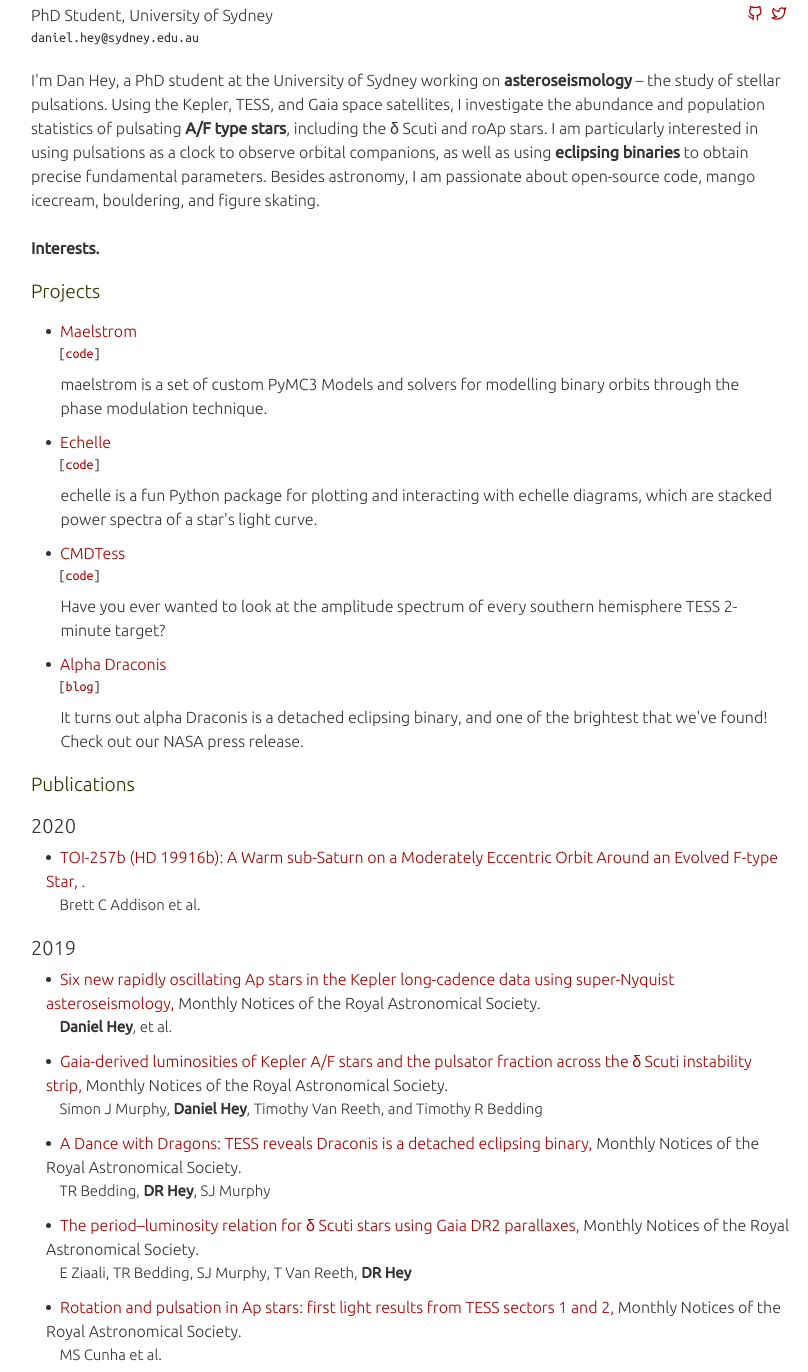
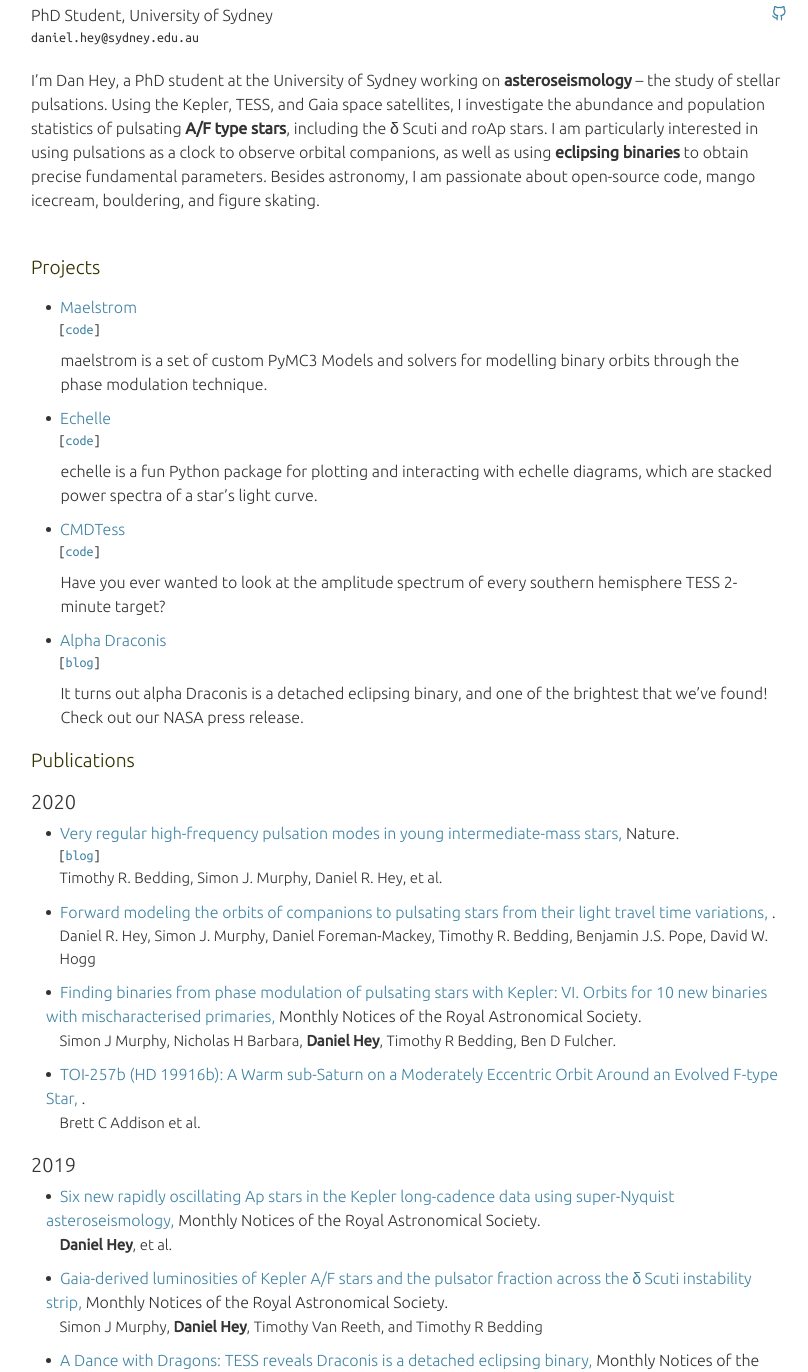
Before and after one commit to danhey/danhey.github.io, a plain HTML site: page index.html in a window 1280 px wide. Shown: the part 317-1689 px from the top of the page, without its empty margins (229-1037 px from the left). Drawn offline with Linux system fonts and the light colour scheme.

Commit message:
some updates

```diff
--- a/css/main.css
+++ b/css/main.css
@@ -12,7 +12,7 @@ body {
 
 a,
 a:hover {
-  color: #a00;
+  color: rgb(65, 132, 164);
   text-decoration: none;
 }
 
@@ -67,7 +67,7 @@ blockquote {
   font-size: 1.4rem;
   font-family: Georgia, bitstream charter, serif;
   border-left: 3px solid;
-  border-color: #a00;
+  border-color: rgb(34, 170, 0);
   padding-left: 20px;
 }
 
@@ -81,7 +81,7 @@ span {
 
 a,
 a:hover {
-  color: #a00;
+  color: rgb(65, 132, 164);
   text-decoration: none;
 }
 
--- a/index.html
+++ b/index.html
@@ -1,12 +1,9 @@
 <!DOCTYPE html>
 <html>
-
 	<head>
-	<meta name="generator" content="Hugo 0.62.2" />
+	<meta name="generator" content="Hugo 0.67.1" />
 	<meta charset="utf-8" />
-	<meta http-equiv="X-UA-Compatible" content="IE=edge">
-	<title>Daniel Hey- PhD Student</title>
-	<link rel="apple-touch-icon" sizes="180x180" href=https://danhey.github.io/apple-touch-icon.png>
+	<meta http-equiv="X-UA-Compatible" content="IE=edge"><title>Daniel Hey- PhD Student</title><link rel="apple-touch-icon" sizes="180x180" href=https://danhey.github.io/apple-touch-icon.png>
 	<link rel="icon" type="image/png" sizes="32x32" href=https://danhey.github.io/favicon-32x32.png>
 	<link rel="icon" type="image/png" sizes="16x16" href=https://danhey.github.io/favicon-16x16.png>
 	<link rel="manifest" href=https://danhey.github.io/site.webmanifest>
@@ -21,17 +18,15 @@
 <meta property="og:type" content="website" />
 <meta property="og:url" content="https://danhey.github.io/" />
 
-	<meta name="twitter:card" content="summary" />
-	<meta name="twitter:title" content="Daniel Hey" />
-	<meta name="twitter:description" content="" />
-	<link href="https://fonts.googleapis.com/css?family=Ubuntu:300,400,300italic,400italic|Raleway:500,100,300"
-		rel="stylesheet">
+<meta name="twitter:card" content="summary"/>
+<meta name="twitter:title" content="Daniel Hey"/>
+<meta name="twitter:description" content=""/>
+<link href="https://fonts.googleapis.com/css?family=Ubuntu:300,400,300italic,400italic|Raleway:500,100,300" rel="stylesheet">
 
-	<link rel="stylesheet" type="text/css" media="screen" href=css/normalize.css />
-	<link rel="stylesheet" type="text/css" media="screen" href=css/main.css />
+	<link rel="stylesheet" type="text/css" media="screen" href=https://danhey.github.io/css/normalize.css />
+	<link rel="stylesheet" type="text/css" media="screen" href=https://danhey.github.io/css/main.css />
 
-	<script src=js/feather.min.js></script>
-	<script src=js/main.js></script>
+	<script src=https://danhey.github.io/js/feather.min.js></script><script src=https://danhey.github.io/js/main.js></script>
 </head>
 
 
@@ -41,18 +36,14 @@
 	<img src=https://danhey.github.io/profile.jpg class="profile_image">
 	<h1 class="site-title">Daniel Hey</h1>
 	<div class="site-affilation">
-				<span class="affilation">
-					<ul class="flat">
+		<span class="affilation"><ul class="flat">
 				<li class="position">PhD Student, University of Sydney</li>
 				<li class="email">daniel.hey@sydney.edu.au</li>
-					</ul>
-				</span>
+			</ul></span>
 
 
 		<nav class="nav social">
-					<ul class="flat"><a href="https://github.com/danhey" title="GitHub"><i
-								data-feather="github"></i></a><a href="https://twitter.com/danhey__" title="Twitter"><i
-								data-feather="twitter"></i></a>
+			<ul class="flat"><a href="https://github.com/danhey" title="GitHub"><i data-feather="github"></i></a>
 			</ul>
 		</nav>
 	</div>
@@ -65,20 +56,13 @@
 </div>
 
 			<div class="introduction"><span>
-				I'm Dan Hey, a PhD student at the University of Sydney working on <strong>asteroseismology</strong> –
-				the study of stellar pulsations.
-				Using the Kepler, TESS, and Gaia space satellites, I investigate the abundance and population statistics
-				of pulsating <strong>A/F
-					type stars</strong>, including the δ Scuti and roAp stars. I am particularly interested in using
-				pulsations as a clock to observe
-				orbital companions, as well as using <strong>eclipsing binaries</strong> to obtain precise fundamental
-				parameters. Besides astronomy,
+		I&rsquo;m Dan Hey, a PhD student at the University of Sydney working on <strong>asteroseismology</strong> – the study of stellar pulsations.
+Using the Kepler, TESS, and Gaia space satellites, I investigate the abundance and population statistics of pulsating <strong>A/F
+type stars</strong>, including the δ Scuti and roAp stars. I am particularly interested in using pulsations as a clock to observe
+orbital companions, as well as using <strong>eclipsing binaries</strong> to obtain precise fundamental parameters. Besides astronomy,
 I am passionate about open-source code, mango icecream, bouldering, and figure skating.
 	</span>
-			<br><span>
-				<b>Interests.</b>
-			</span>
-		</div>
+	<br></div>
 
 			<div class="introduction">
 
@@ -99,8 +83,7 @@
 
 
 			<span class="project_description">
-						maelstrom is a set of custom PyMC3 Models and solvers for modelling binary orbits through the
-						phase modulation technique.
+				maelstrom is a set of custom PyMC3 Models and solvers for modelling binary orbits through the phase modulation technique.
 			</span>
 
 
@@ -121,8 +104,7 @@
 
 
 			<span class="project_description">
-						echelle is a fun Python package for plotting and interacting with echelle diagrams, which are
-						stacked power spectra of a star's light curve.
+				echelle is a fun Python package for plotting and interacting with echelle diagrams, which are stacked power spectra of a star&rsquo;s light curve.
 			</span>
 
 
@@ -143,32 +125,28 @@
 
 
 			<span class="project_description">
-						Have you ever wanted to look at the amplitude spectrum of every southern hemisphere TESS
-						2-minute target?
+				Have you ever wanted to look at the amplitude spectrum of every southern hemisphere TESS 2-minute target?
 			</span>
 
 
 		</li>
 
 		<li>
-					<a href="https://www.nasa.gov/feature/goddard/2020/surprise-tess-shows-ancient-north-star-undergoes-eclipses"
-						class="project"> Alpha Draconis</a>
+			<a href="https://www.nasa.gov/feature/goddard/2020/surprise-tess-shows-ancient-north-star-undergoes-eclipses" class="project"> Alpha Draconis</a>
 
 
 			<span class="code_blog">
 
 
 
-						[<a
-							href="https://www.nasa.gov/feature/goddard/2020/surprise-tess-shows-ancient-north-star-undergoes-eclipses">blog</a>]
+				[<a href="https://www.nasa.gov/feature/goddard/2020/surprise-tess-shows-ancient-north-star-undergoes-eclipses">blog</a>]
 
 			</span>
 
 
 
 			<span class="project_description">
-						It turns out alpha Draconis is a detached eclipsing binary, and one of the brightest that we've
-						found! Check out our NASA press release.
+				It turns out alpha Draconis is a detached eclipsing binary, and one of the brightest that we&rsquo;ve found! Check out our NASA press release.
 			</span>
 
 
@@ -179,16 +157,60 @@
 
 			<div class="introduction">
 
-			<h4>Publications</h4>
-			<div class="year">2020</div>
+	<h4>Publications</h4><div class="year">2020</div>
 
 	<ul>
 
 		<li>
 
-					<a href="https://ui.adsabs.harvard.edu/abs/2020arXiv200107345A/abstract" class="publications">
-						TOI-257b (HD 19916b): A Warm sub-Saturn on a Moderately Eccentric Orbit Around an Evolved F-type
-						Star, </a>
+			<a href="https://www.nature.com/articles/s41586-020-2226-8" class="publications"> Very regular high-frequency pulsation modes in young intermediate-mass stars, </a>
+
+			Nature.
+
+
+			<span class="code_blog">
+
+
+
+				[<a href="https://www.nature.com/articles/d41586-020-01169-z">blog</a>]
+
+			</span>
+
+
+			<span class="collaborators">
+				Timothy R. Bedding, Simon J. Murphy, Daniel R. Hey, et al.
+			</span>
+		</li>
+
+		<li>
+
+			<a href="https://arxiv.org/abs/2003.02379" class="publications"> Forward modeling the orbits of companions to pulsating stars from their light travel time variations, </a>
+
+			.
+
+
+
+			<span class="collaborators">
+				Daniel R. Hey, Simon J. Murphy, Daniel Foreman-Mackey, Timothy R. Bedding, Benjamin J.S. Pope, David W. Hogg
+			</span>
+		</li>
+
+		<li>
+
+			<a href="https://academic.oup.com/mnras/advance-article-abstract/doi/10.1093/mnras/staa562/5762792" class="publications"> Finding binaries from phase modulation of pulsating stars with Kepler: VI. Orbits for 10 new binaries with mischaracterised primaries, </a>
+
+			Monthly Notices of the Royal Astronomical Society.
+
+
+
+			<span class="collaborators">
+				Simon J Murphy, Nicholas H Barbara, <strong>Daniel Hey</strong>, Timothy R Bedding, Ben D Fulcher.
+			</span>
+		</li>
+
+		<li>
+
+			<a href="https://ui.adsabs.harvard.edu/abs/2020arXiv200107345A/abstract" class="publications"> TOI-257b (HD 19916b): A Warm sub-Saturn on a Moderately Eccentric Orbit Around an Evolved F-type Star, </a>
 
 			.
 
@@ -199,16 +221,13 @@
 			</span>
 		</li>
 
-			</ul>
-			<div class="year">2019</div>
+	</ul><div class="year">2019</div>
 
 	<ul>
 
 		<li>
 
-					<a href="https://academic.oup.com/mnras/article-abstract/488/1/18/5518366" class="publications"> Six
-						new rapidly oscillating Ap stars in the Kepler long-cadence data using super-Nyquist
-						asteroseismology, </a>
+			<a href="https://academic.oup.com/mnras/article-abstract/488/1/18/5518366" class="publications"> Six new rapidly oscillating Ap stars in the Kepler long-cadence data using super-Nyquist asteroseismology, </a>
 
 			Monthly Notices of the Royal Astronomical Society.
 
@@ -221,9 +240,7 @@
 
 		<li>
 
-					<a href="https://academic.oup.com/mnras/article/485/2/2380/5368359" class="publications">
-						Gaia-derived luminosities of Kepler A/F stars and the pulsator fraction across the δ Scuti
-						instability strip, </a>
+			<a href="https://academic.oup.com/mnras/article/485/2/2380/5368359" class="publications"> Gaia-derived luminosities of Kepler A/F stars and the pulsator fraction across the δ Scuti instability strip, </a>
 
 			Monthly Notices of the Royal Astronomical Society.
 
@@ -236,8 +253,7 @@
 
 		<li>
 
-					<a href="https://arxiv.org/abs/1910.12449" class="publications"> A Dance with Dragons: TESS reveals
-						Draconis is a detached eclipsing binary, </a>
+			<a href="https://arxiv.org/abs/1910.12449" class="publications"> A Dance with Dragons: TESS reveals Draconis is a detached eclipsing binary, </a>
 
 			Monthly Notices of the Royal Astronomical Society.
 
@@ -250,8 +266,7 @@
 
 		<li>
 
-					<a href="https://academic.oup.com/mnras/article-abstract/486/3/4348/5475657" class="publications">
-						The period–luminosity relation for δ Scuti stars using Gaia DR2 parallaxes, </a>
+			<a href="https://academic.oup.com/mnras/article-abstract/486/3/4348/5475657" class="publications"> The period–luminosity relation for δ Scuti stars using Gaia DR2 parallaxes, </a>
 
 			Monthly Notices of the Royal Astronomical Society.
 
@@ -264,8 +279,7 @@
 
 		<li>
 
-					<a href="https://academic.oup.com/mnras/article-abstract/487/3/3523/5512602" class="publications">
-						Rotation and pulsation in Ap stars: first light results from TESS sectors 1 and 2, </a>
+			<a href="https://academic.oup.com/mnras/article-abstract/487/3/3523/5512602" class="publications"> Rotation and pulsation in Ap stars: first light results from TESS sectors 1 and 2, </a>
 
 			Monthly Notices of the Royal Astronomical Society.
 
@@ -276,15 +290,13 @@
 			</span>
 		</li>
 
-			</ul>
-			<div class="year">2018</div>
+	</ul><div class="year">2018</div>
 
 	<ul>
 
 		<li>
 
-					<a href="https://mypaperishere.com" class="publications"> Advances in synthetic gauge fields for
-						light through dynamic modulation, </a>
+			<a href="https://mypaperishere.com" class="publications"> Advances in synthetic gauge fields for light through dynamic modulation, </a>
 
 			Royal Society Open Science.
 
@@ -295,15 +307,12 @@
 			</span>
 		</li>
 
-			</ul>
-		</div>
+	</ul></div>
 
-	</div>
 		</div>
 		<div class="footer wrapper">
 	<nav class="nav">
-			<div><a href="https://github.com/hadisinaee/avicenna">Avicenna Theme</a> | Built with <a
-					href="https://gohugo.io">Hugo</a></div>
+		<div><a href="https://github.com/hadisinaee/avicenna">Avicenna Theme</a> | Built with <a href="https://gohugo.io">Hugo</a></div>
 	</nav>
 </div>
 
@@ -311,7 +320,7 @@
 <script type="application/javascript">
 var doNotTrack = false;
 if (!doNotTrack) {
-			window.ga = window.ga || function () { (ga.q = ga.q || []).push(arguments) }; ga.l = +new Date;
+	window.ga=window.ga||function(){(ga.q=ga.q||[]).push(arguments)};ga.l=+new Date;
 	ga('create', 'UA-144184844-1', 'auto');
 
 	ga('send', 'pageview');
```
Also changed, not shown: profile.jpg, 2 other files. Lines whose indentation alone changed are shown as unchanged.
